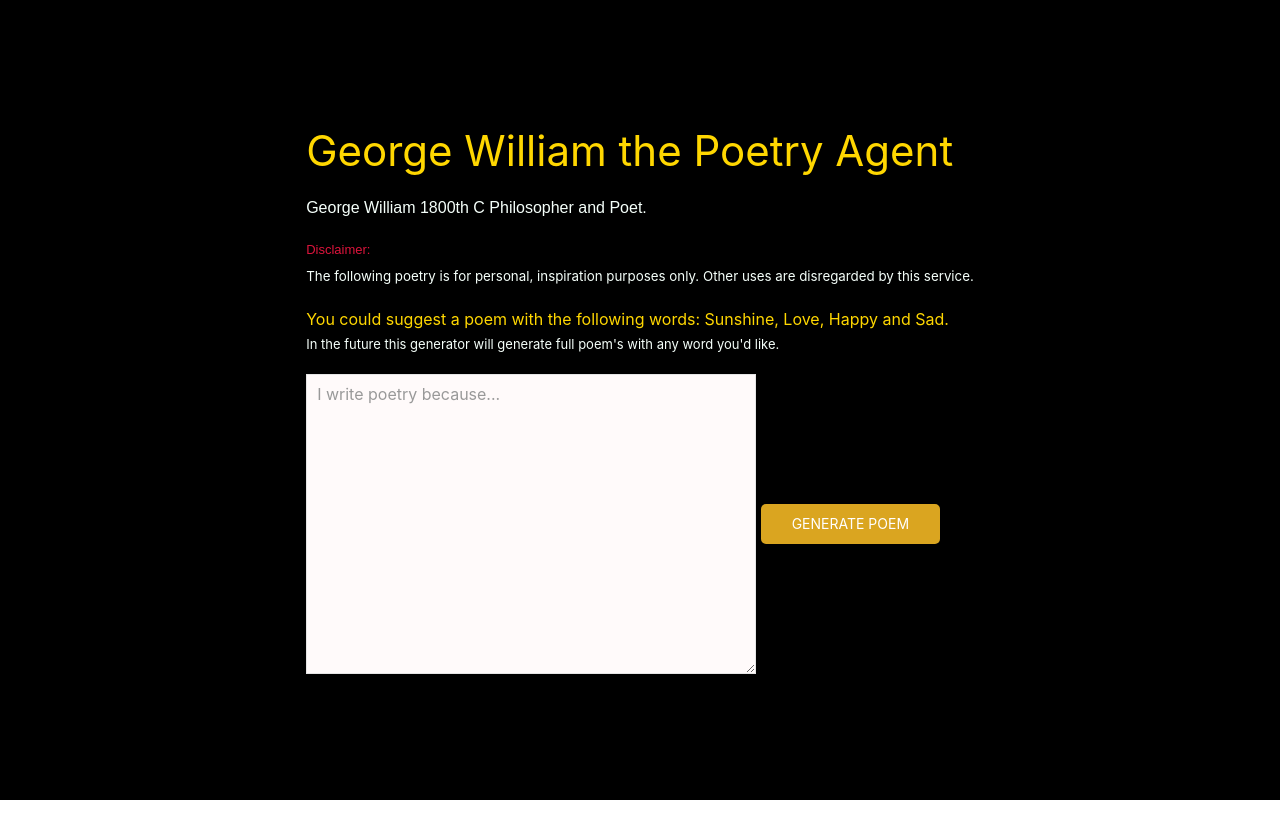
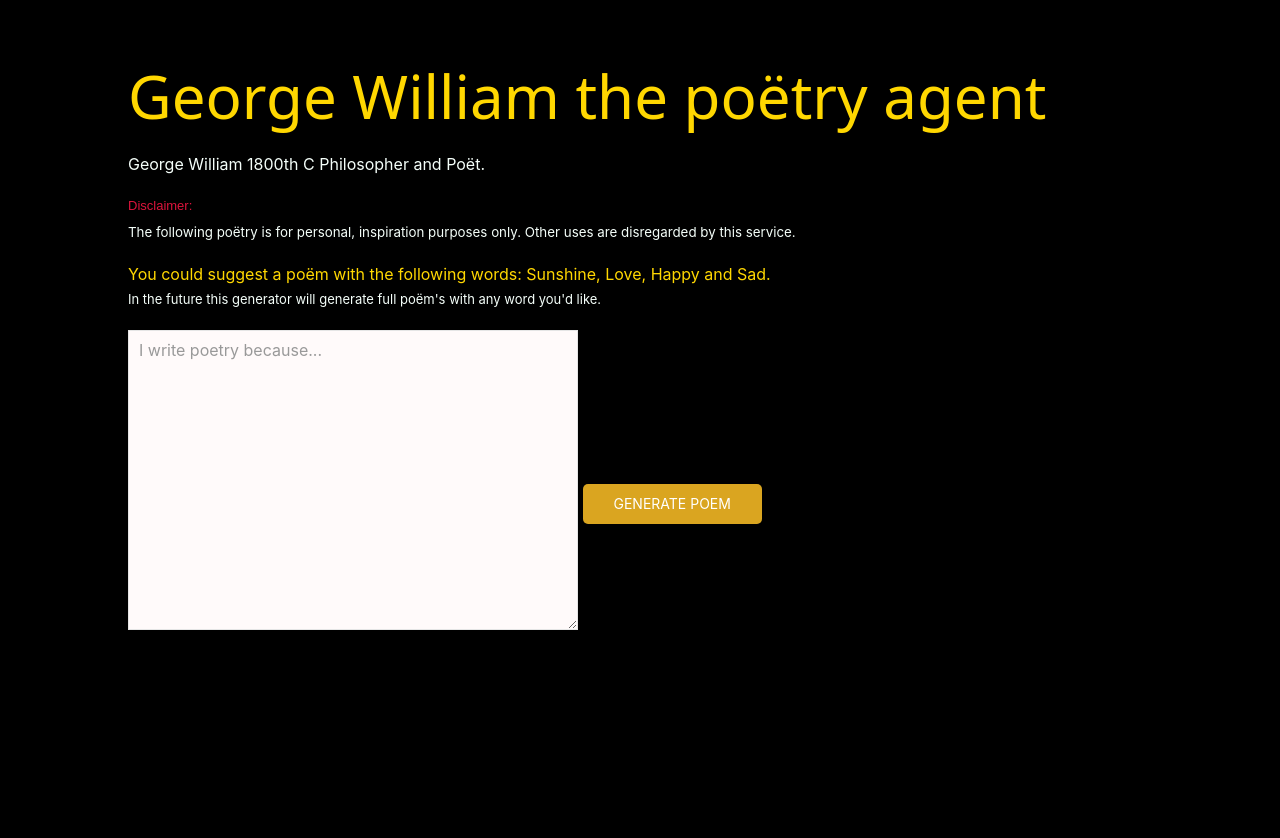
Before and after one commit to Owen038/George-William-the-Poet, a website: page static/index.html in a window 1280 px wide. Shown: the top 838 px of the page. Before the commit the page ends 800 px from the top, so only its background shows below. Drawn offline with nearby package versions, Linux system fonts and the light colour scheme; a web font is replaced by a local one.

Commit message:
Typography and background color
I fixed the colors, heading and typography

```diff
--- a/static/assets/styles.css
+++ b/static/assets/styles.css
@@ -1,5 +1,7 @@
 html, body {
-    height: 100vh
+    height: 100vh;
+    width: 100vw;
+    background-color: black;
 }
 #p1 {background-color: #ff0000;}   /* red */
 #p2 {background-color: #00ff00;}   /* green */
@@ -9,10 +11,8 @@ html, body {
 
 }
 
-  p.a {
-    font-family: alegreya-sans, sans-serif;
-    font-style: normal;
-    font-weight: 200;
+  h1.a {
+    font-family: Quintessential, sans;
 
 }
 
@@ -22,3 +22,9 @@ p { text-decoration-color: rgb(113, 201, 125);
   .uk-text-primary {
       color:aliceblue!important;
   }
+
+  .uk-container {
+      width:80%;
+      margin: auto;
+      height: 200vh;
+  }
--- a/static/index.html
+++ b/static/index.html
@@ -1,8 +1,15 @@
 <!doctype html>
 <html lang="en">
 <head>
+
+
+
+  <link rel="preconnect" href="https://fonts.googleapis.com">
+  <link rel="preconnect" href="https://fonts.gstatic.com" crossorigin>
+  <link href="https://fonts.googleapis.com/css2?family=Quintessential&display=swap" rel="stylesheet">
+
   <meta charset="utf-8">
-  <title>Poetry Generator (2022)</title>
+  <title>Poëtry Generator (2022)</title>
   <meta name="description" content="Poetry Generator (2022)">
   <meta name="viewport" content="width=device-width, initial-scale=1.0">
   <link rel="stylesheet" href="https://cdn.jsdelivr.net/npm/uikit@3.10.0/dist/css/uikit.min.css" />
@@ -19,15 +26,15 @@
 <body class="uk-height-viewport uk-flex uk-flex-center uk-flex-middle" style="background-color:black;"> </body>
   <div id="app" class="uk-container">
     <article>
-      <h1 style="color:gold;"> George William the Poetry Agent </h1>
+      <h1 style=" margin-top: 1em; font-size:60px; color:gold;" class="a"> George William the poëtry agent </h1>
 
 
 
-      <p style="color:mintcream;" class="a"> George William 1800th C Philosopher and Poet. </p>
+      <p style="color:mintcream;"> George William 1800th C Philosopher and Poët. </p>
       <p style="margin-bottom: -1em; font-size: small; color:crimson; font-family: alegreya-sans, sans-serif;"> Disclaimer: </p>
-      <p style="font-size: smaller; color:mintcream;"> The following poetry is for personal, inspiration purposes only. Other uses are disregarded by this service. </p>
-      <p style="margin-bottom: -1em; color:gold;"> You could suggest a poem with the following words: Sunshine, Love, Happy and Sad. </p>
-      <p style="font-size: small; color:mintcream;"> In the future this generator will generate full poem's with any word you'd like.</p>
+      <p style="font-size: smaller; color:mintcream;"> The following poëtry is for personal, inspiration purposes only. Other uses are disregarded by this service. </p>
+      <p style="margin-bottom: -1em; color:gold;"> You could suggest a poëm with the following words: Sunshine, Love, Happy and Sad. </p>
+      <p style="font-size: small; color:mintcream;"> In the future this generator will generate full poëm's with any word you'd like.</p>
 
 
 
@@ -35,7 +42,7 @@
 
     <form @submit.prevent="generateText" >
 
-      <textarea style="background-color: snow;"  placeholder="I write poetry because..."  v-model="text" class="uk-input uk-width-large uk-height-medium" ></textarea>
+      <textarea style="margin-bottom: 3em; background-color: snow;"  placeholder="I write poetry because..."  v-model="text" class="uk-input uk-width-large uk-height-medium" ></textarea>
       <input type="submit" value="Generate Poem" style="background-color: goldenrod;" class="uk-button uk-button-primary uk-border-rounded" >
 
     </form>
```
